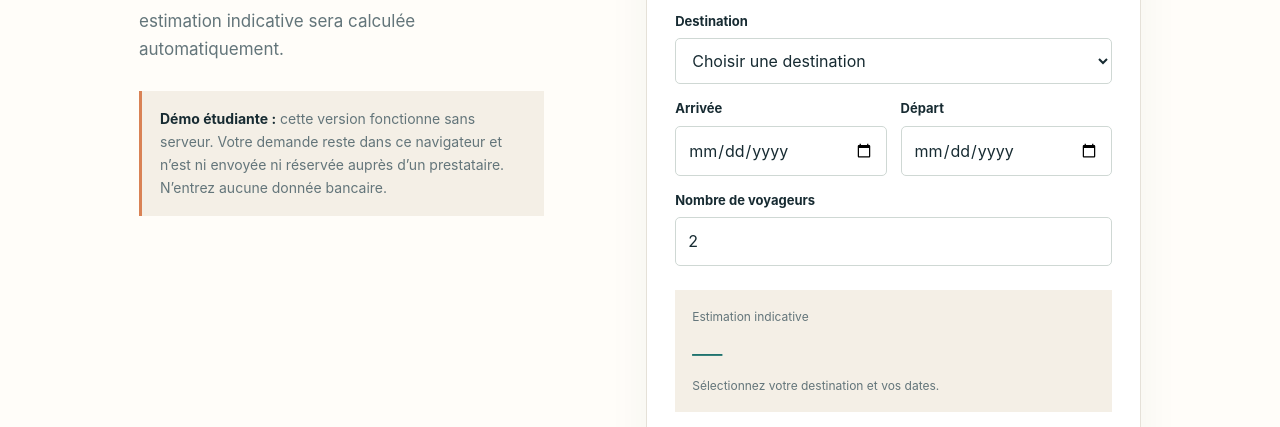
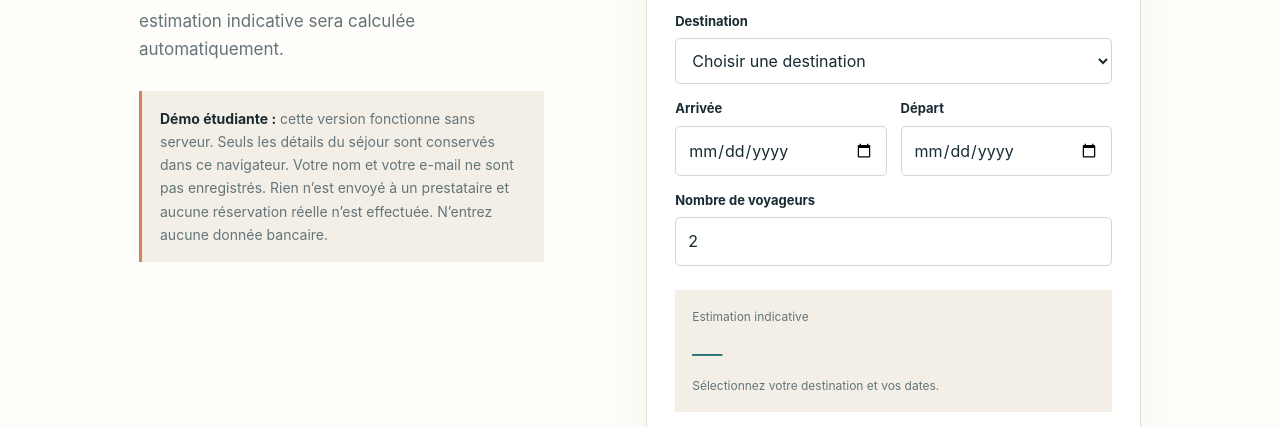
Before and after one commit to sellamifedi71-cyber/tpetude, a plain HTML site: page sejour.html in a window 1280 px wide. Shown: the part 354-781 px from the top of the page. Drawn offline with Linux system fonts and the light colour scheme.

Commit message:
Clarify local booking privacy and request-history behavior

```diff
--- a/sejour.html
+++ b/sejour.html
@@ -1,7 +1,7 @@
 <!doctype html>
 <html lang="fr"><head><meta charset="utf-8"><meta name="viewport" content="width=device-width, initial-scale=1"><title>Planifier un séjour — Fedi Travel</title><link rel="stylesheet" href="mesStyles.css"><script src="mescontroles.js" defer></script></head>
 <body><header class="site-header"><a class="brand" href="index.html"><span class="brand-mark">F</span><span>Fedi <b>Travel</b></span></a><nav aria-label="Navigation principale"><a href="destination.html">Destinations</a><a href="demandes.html">Mes demandes</a><a href="sejour.html" class="nav-cta" aria-current="page">Planifier un séjour</a></nav></header>
-<main class="page-main booking-layout"><section><p class="eyebrow">À vous de voyager</p><h1>Construisons votre escapade.</h1><p class="lead">Choisissez votre destination et vos dates. Une estimation indicative sera calculée automatiquement.</p><div class="notice"><strong>Démo étudiante :</strong> cette version fonctionne sans serveur. Votre demande reste dans ce navigateur et n’est ni envoyée ni réservée auprès d’un prestataire. N’entrez aucune donnée bancaire.</div></section>
+<main class="page-main booking-layout"><section><p class="eyebrow">À vous de voyager</p><h1>Construisons votre escapade.</h1><p class="lead">Choisissez votre destination et vos dates. Une estimation indicative sera calculée automatiquement.</p><div class="notice"><strong>Démo étudiante :</strong> cette version fonctionne sans serveur. Seuls les détails du séjour sont conservés dans ce navigateur. Votre nom et votre e-mail ne sont pas enregistrés. Rien n’est envoyé à un prestataire et aucune réservation réelle n’est effectuée. N’entrez aucune donnée bancaire.</div></section>
 <form id="booking-form" class="booking-form">
 <label for="name">Nom complet</label><input id="name" name="name" autocomplete="name" required minlength="2" maxlength="80">
 <label for="email">Adresse e-mail</label><input id="email" name="email" type="email" autocomplete="email" required>
```
